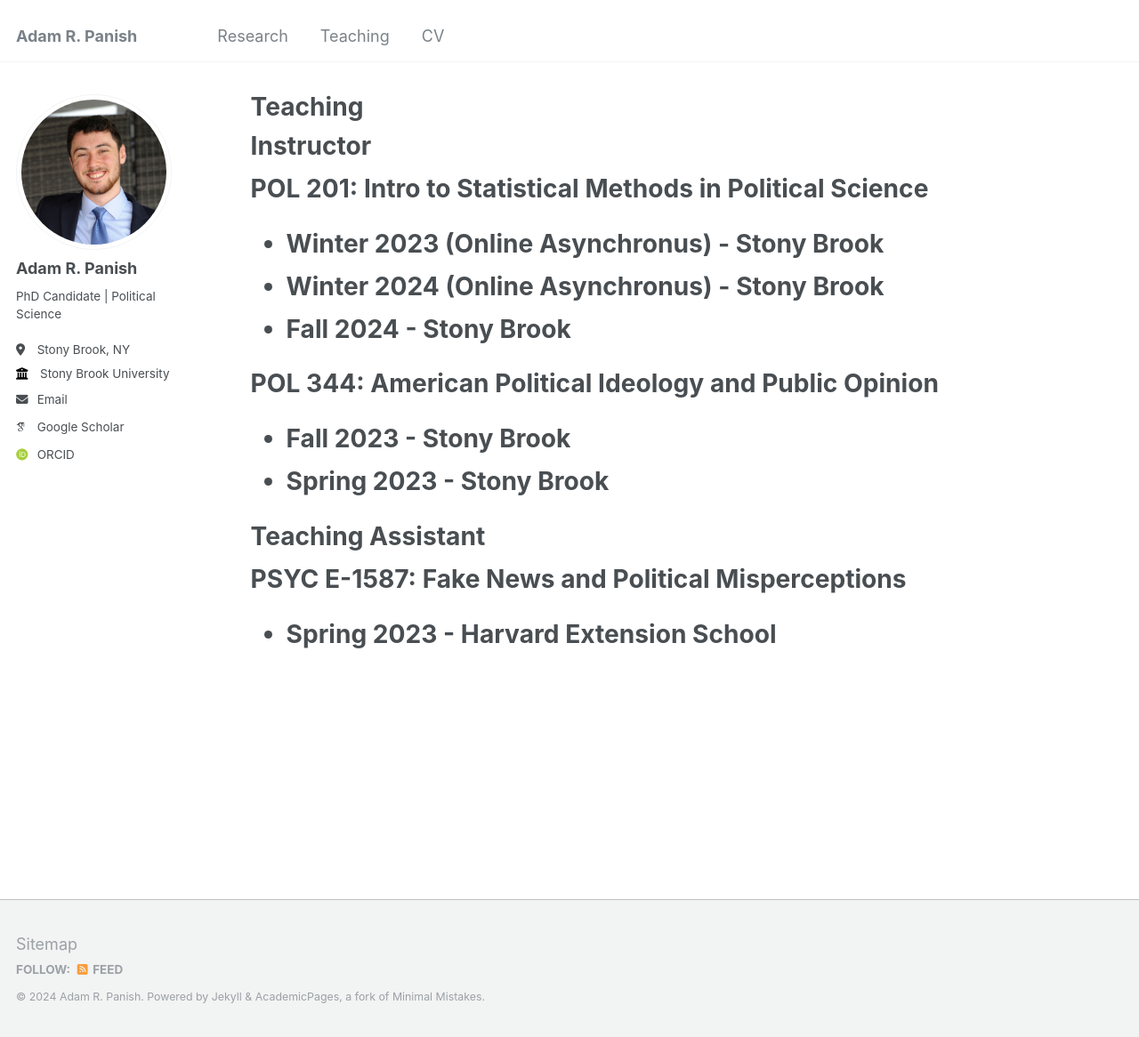
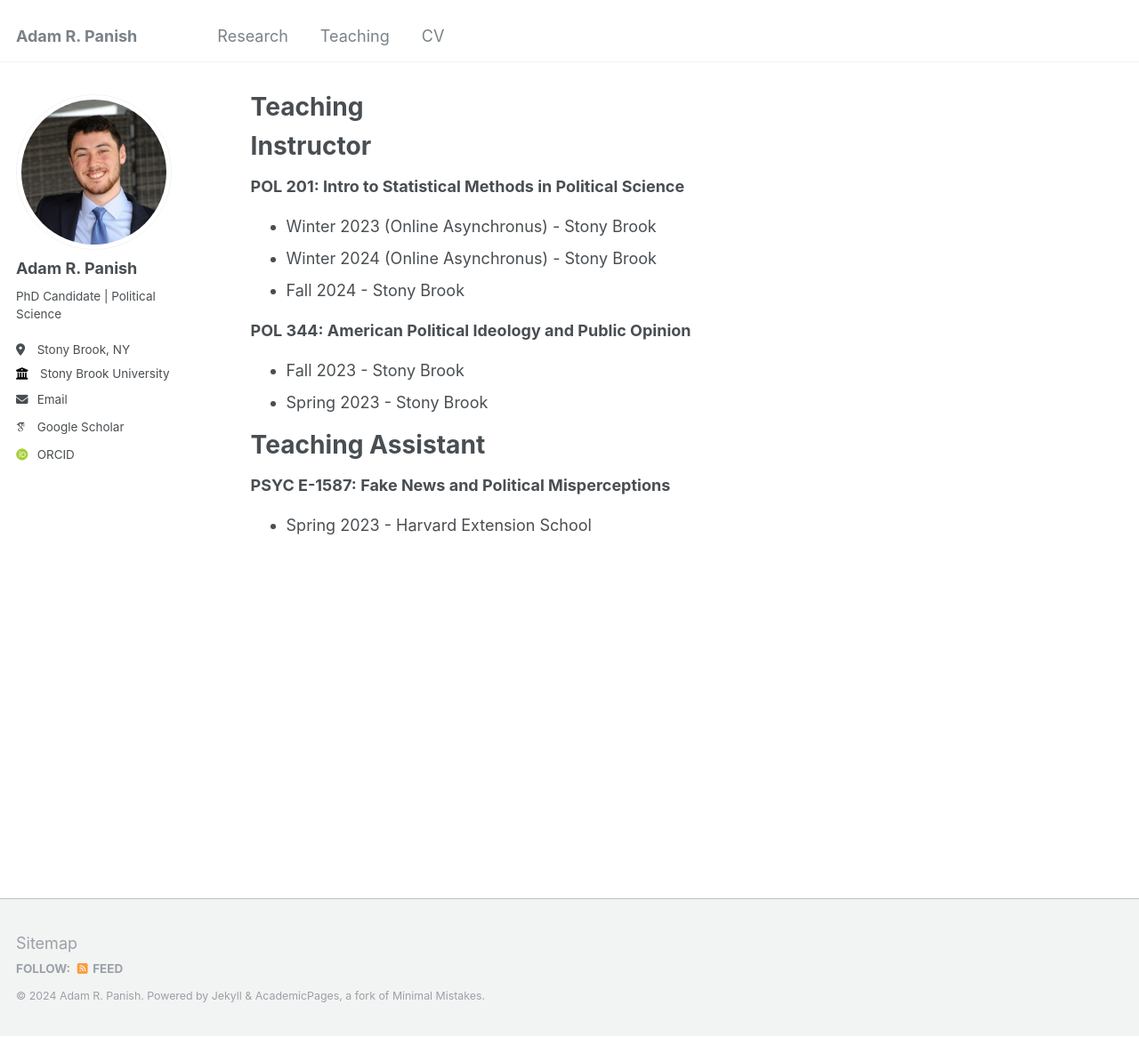
Before and after one commit to adampanish/adampanish.github.io, a Jekyll site: the page built from _pages/teaching.html, in a window 1280 px wide and 1166 px high. Shown: the whole window at 89% size. Built offline with Jekyll 4.4.1, drawn with Linux system fonts in a browser that asks for light colours; some web fonts are replaced.

Commit message:
Update teaching.html

```diff
--- a/_pages/teaching.html
+++ b/_pages/teaching.html
@@ -6,8 +6,7 @@ author_profile: true
 ---
 
 <h1 style="font-size: 3;">Instructor</h1>
-<h1 style="font-size: 2;">
-  <b>POL 201: Intro to Statistical Methods in Political Science</b>
+<b>POL 201: Intro to Statistical Methods in Political Science</b>
 <ul>
   <li>Winter 2023 (Online Asynchronus) - Stony Brook</li>
   <li>Winter 2024 (Online Asynchronus) - Stony Brook</li>
@@ -18,11 +17,8 @@ author_profile: true
   <li>Fall 2023 - Stony Brook</li>
   <li>Spring 2023 - Stony Brook</li>
 </ul>
-  </h1>
 <h1 style="font-size: 3;">Teaching Assistant</h1>
-<h1 style="font-size: 2;">
 <b>PSYC E-1587: Fake News and Political Misperceptions</b>
 <ul>
   <li>Spring 2023 - Harvard Extension School</li>
 </ul>
-</h1>
```
